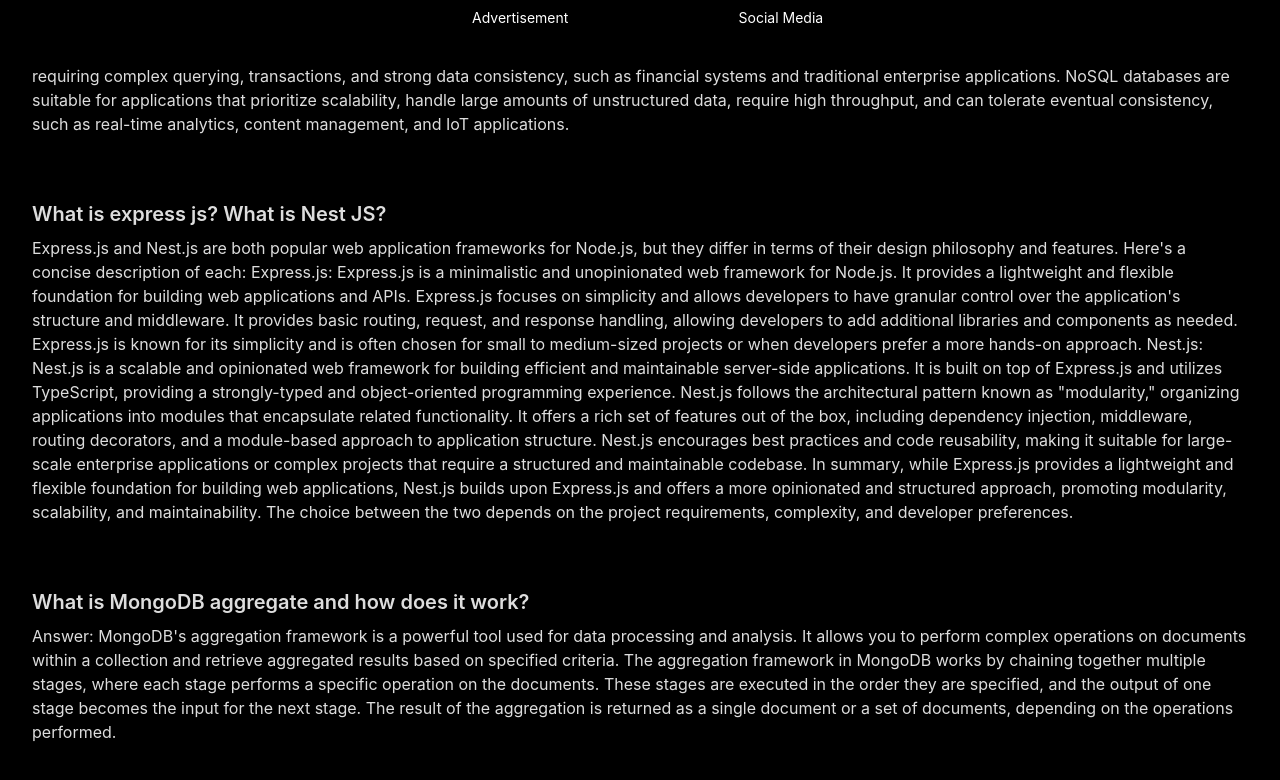
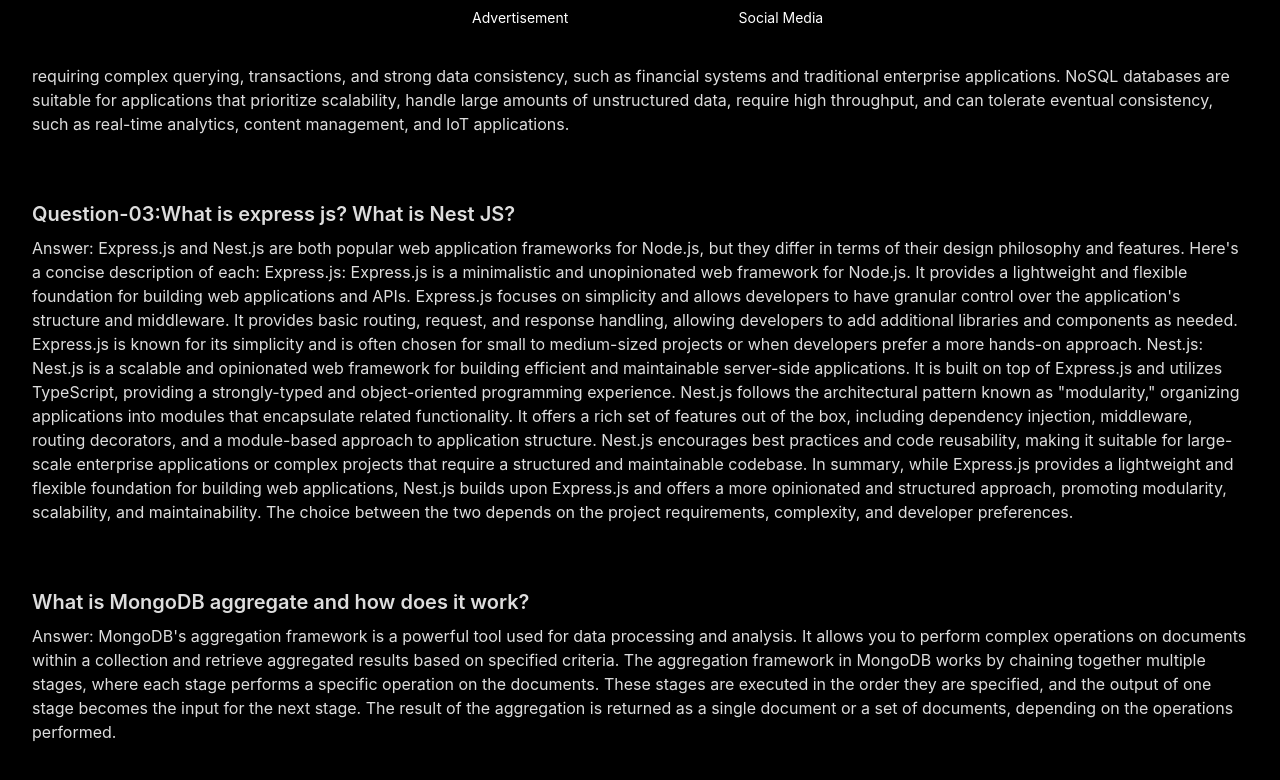
Before and after one commit to SUMIYA7/DisneyDolls, a React (Vite) app: page /blogs in a window 1280 px wide. Shown: the part 732-1512 px from the top of the page. Built offline with nearby package versions, Linux system fonts and the light colour scheme; no server answers.

Commit message:
added again

```diff
--- a/src/pages/Blogs/Blog.jsx
+++ b/src/pages/Blogs/Blog.jsx
@@ -72,9 +72,9 @@
         </div>
         <div className="card card-side bg-base-400 shadow-xl">
           <div className="card-body">
-            <h2 className="card-title">What is express js? What is Nest JS?</h2>
+            <h2 className="card-title">Question-03:What is express js? What is Nest JS?</h2>
             <p>
-              Express.js and Nest.js are both popular web application frameworks
+              Answer: Express.js and Nest.js are both popular web application frameworks
               for Node.js, but they differ in terms of their design philosophy
               and features. Here's a concise description of each: Express.js:
               Express.js is a minimalistic and unopinionated web framework for
```
